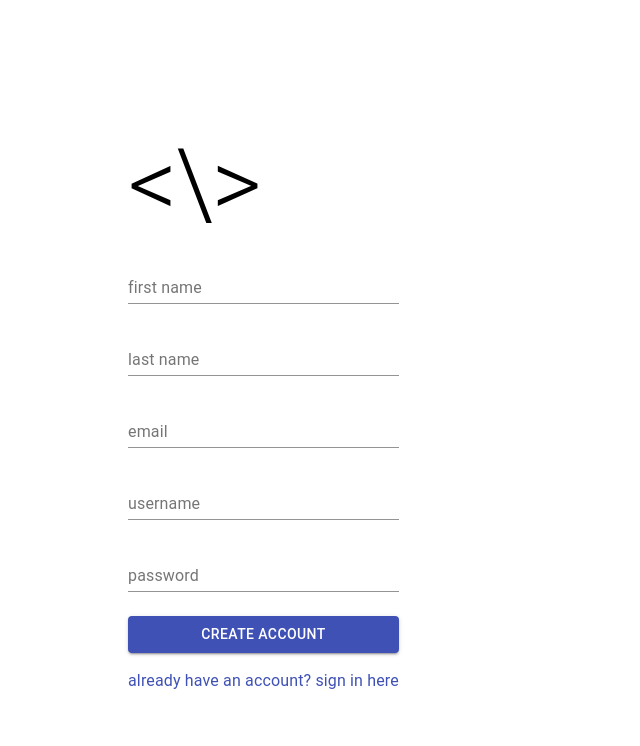
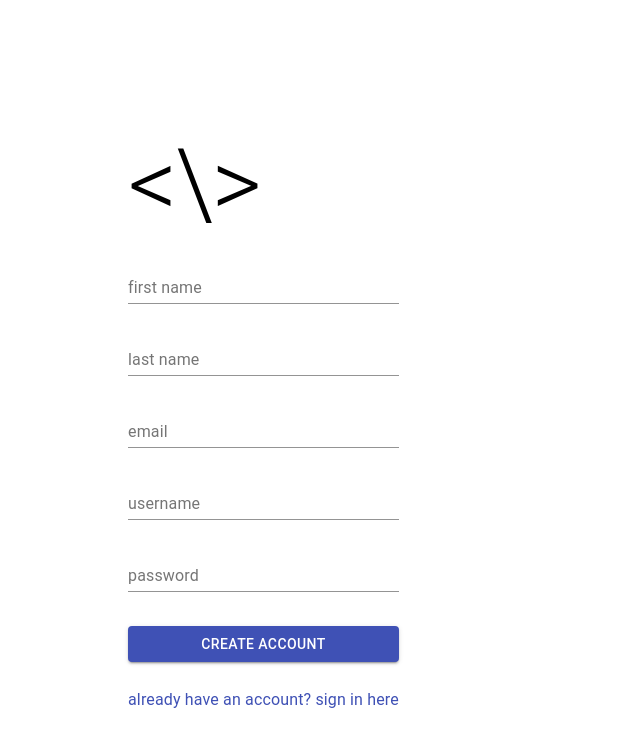
Before and after one commit to edumoreira1506/depend-on-me, a React (Create React App) app in the folder website/: page /createaccount in a window 1280 px wide. Shown: the top 746 px of the page, without its empty margins (0-640 px from the left). Built offline with nearby package versions, Linux system fonts and the light colour scheme.

Commit message:
refactored form-control from create-account.tsx

```diff
--- /dev/null
+++ b/website/src/components/form-control.tsx
@@ -0,0 +1,39 @@
+import React from 'react';
+import { display_content, named_size } from '../models/types';
+import { Box, Grid } from '@material-ui/core';
+import { padding_to_css } from '../services/utility-service';
+
+
+/**
+ * renders content in a padded box
+ * @param content item being rendered by this component
+ * @param padding_direction where the padding is applied
+ * @param padding_size padding size to use
+ */
+export function FormControl(content: display_content, padding_direction: padding_direction, padding_size: named_size) {
+    return (
+        <Box width={1} style={{padding: get_padding_value(padding_direction, padding_size)}}>
+            <Grid item>
+                {content}
+            </Grid>
+        </Box>
+    );
+}
+
+/**
+ *
+ * @param padding_direction where the padding is applied
+ * @param padding_size padding size to use
+ */
+function get_padding_value(padding_direction: padding_direction, padding_size: named_size): string {
+    switch (padding_size) {
+        case 'small':
+            return padding_to_css(padding_direction, '2vw');
+        case 'medium':
+            return padding_to_css(padding_direction, '5vw');
+        case 'large':
+            return padding_to_css(padding_direction, '10vw');
+        default:
+            return padding_to_css('none', '0');
+    }
+}
--- a/website/src/pages/create-account/create-account.tsx
+++ b/website/src/pages/create-account/create-account.tsx
@@ -1,4 +1,4 @@
-import { Box, Button, Grid, Link, Typography } from '@material-ui/core';
+import { Button, Grid, Link, Typography } from '@material-ui/core';
 import * as React from 'react';
 import AccountsPageContainer from '../../components/accounts-page-container';
 import { Notification, NotificationFunctionalProps, NOTIFICATION_STYLE_ERROR } from '../../components/notification';
@@ -7,7 +7,7 @@ import { CREATE_ACCOUNT_END_POINT, http_post, HTTP_SUCCESS } from '../../service
 import { get_all_null_fields, password_contains_lowercase, password_contains_number, password_contains_symbol, password_contains_uppercase, password_is_min_size, validate_password } from '../../services/validation-service';
 import './create-account.css';
 import { FormField } from '../../components/form-field';
-
+import { FormControl } from '../../components/form-control';
 
 /**
  * type definition for complex type
@@ -189,29 +189,17 @@ function Form(state: CreateAccountPOST, handleChange: any, handleCreateAccount:
                 })}
 
                 {/* control group */}
-                {Control(
+                {FormControl(
                     <Button color='primary' variant='contained' fullWidth onClick={handleCreateAccount}>Create Account</Button>
+                    , 'top', 'small'
                 )}
-                {Control(
+                {FormControl(
                     <Link>
                         <Typography align='center'>already have an account? sign in here</Typography>
                     </Link>
+                    , 'top', 'small'
                 )}
             </Grid>
         </form>
     );
 }
-
-/**
- * wrapper for navigation control
- * @param content content to be displayed in this control
- */
-function Control(content: any) {
-    return (
-        <Box width={1} className={'control-container'}>
-            <Grid item>
-                {content}
-            </Grid>
-        </Box>
-    );
-}
--- /dev/null
+++ b/website/src/services/utility-service.tsx
@@ -0,0 +1,28 @@
+import { padding_direction } from "../models/types";
+
+/**
+ * converts a padding direction and a value into a padding css value. this does
+ * not support complex combinations (ie different values for each individual direction)
+ * @param padding the direction of the padding
+ * @param value the value to apply to padding
+ */
+export function padding_to_css(padding: padding_direction, value: string): string {
+    switch(padding) {
+        case 'left':
+            return '0 0 0 ' + value;
+        case 'right':
+            return '0 ' + value + ' 0 0';
+        case 'top':
+            return value + ' 0 0 0';
+        case 'bottom':
+            return '0 0 ' + value + ' 0';
+        case 'horizontal':
+            return '0 ' + value + ' 0 ' + value;
+        case 'vertical':
+            return value + ' 0 ' + value + ' 0';
+        case 'all':
+            return value + ' ' + value + ' ' + value + ' ' + value;
+        default:
+            return '0 0 0 0';
+    }
+}
```
